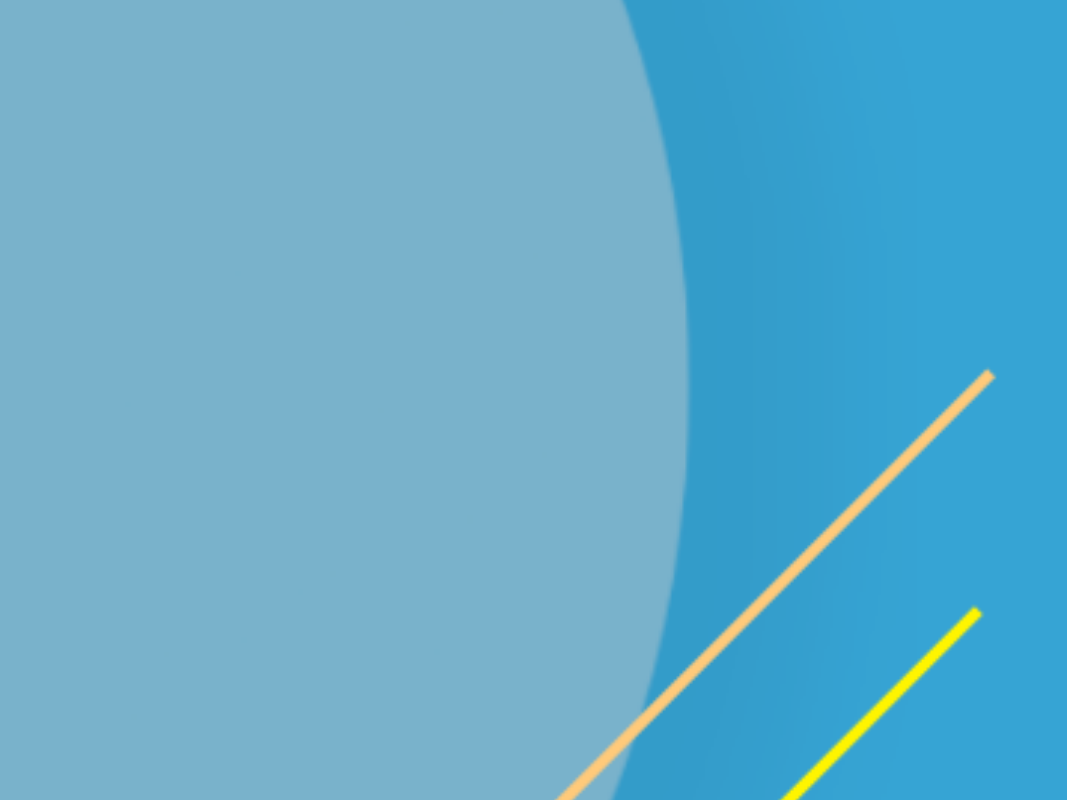
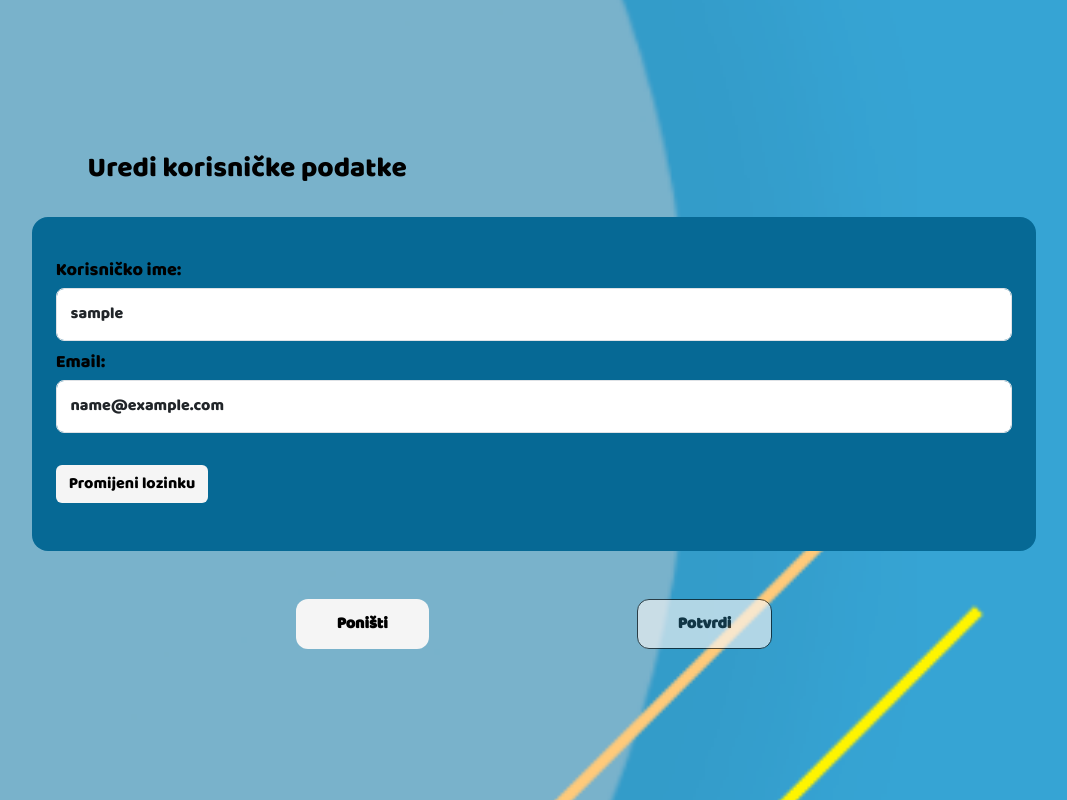
Before and after one commit to emilipuh/frontend, a Vue app: page /urediKorisnika in a window 1280 px wide. Shown: the whole page, without its empty margins (106-1173 px from the left). Built offline with nearby package versions, Linux system fonts and the light colour scheme; sample sign-in values are in the browser's storage.

Commit message:
Dodan dio koda za handlanje grešaka

```diff
--- a/src/views/UrediKorisnika.vue
+++ b/src/views/UrediKorisnika.vue
@@ -1,7 +1,288 @@
-<template></template>
+<template>
+  <div class="container">
+    <h3>Uredi korisničke podatke</h3>
+    <div class="content">
+      <form>
+        <div class="username">
+          <label for="username">Korisničko ime:</label>
+          <div>
+            <input
+              type="username"
+              class="form-control"
+              id="username"
+              v-model="kopijaAuth.username"
+              @blur="checkUsernameLength"
+            />
+          </div>
+          <p v-if="errors.errorUsername" class="error-message">
+            <i class="fa-solid fa-triangle-exclamation"></i>
+            {{ errors.errorUsername }}
+          </p>
+        </div>
+        <div class="email">
+          <label for="email">Email:</label>
+          <div>
+            <input
+              type="email"
+              class="form-control"
+              id="email"
+              v-model="kopijaAuth.email"
+              @blur="checkEmail"
+            />
+          </div>
+          <p v-if="errors.errorEmail" class="error-message">
+            <i class="fa-solid fa-triangle-exclamation"></i>
+            {{ errors.errorEmail }}
+          </p>
+        </div>
+        <button
+          v-if="!promijeniLozinku"
+          class="btn"
+          @click="
+            {
+              promijeniLozinku = true;
+            }
+          "
+        >
+          Promijeni lozinku
+        </button>
+        <div v-if="promijeniLozinku" class="oldPass">
+          <label for="oldPass">Stara lozinka:</label>
+          <div>
+            <input
+              placeholder="Lozinka"
+              type="password"
+              class="form-control"
+              id="oldPass"
+              v-model="stara_lozinka"
+              @blur="checkOldPassword"
+            />
+          </div>
+          <p v-if="errors.errorOldPassword" class="error-message">
+            <i class="fa-solid fa-triangle-exclamation"></i>
+            {{ errors.errorOldPassword }}
+          </p>
+        </div>
+        <div v-if="promijeniLozinku" class="password">
+          <label for="password">Nova lozinka:</label>
+          <div>
+            <input
+              placeholder="Lozinka"
+              type="password"
+              class="form-control"
+              id="password"
+              v-model="nova_lozinka"
+              @blur="checkPassword"
+            />
+          </div>
+          <p v-if="errors.errorPassword" class="error-message">
+            <i class="fa-solid fa-triangle-exclamation"></i>
+            {{ errors.errorPassword }}
+          </p>
+        </div>
+      </form>
+      <p v-if="errors.error" class="error-message">
+        <i class="fa-solid fa-triangle-exclamation"></i>
+        {{ errors.error }}
+      </p>
+    </div>
+    <div class="buttons">
+      <Ponisti />
+      <Potvrdi @potvrdiUpis="azurirajPodatke" :postojiGreska="postojiGreska" />
+    </div>
+  </div>
+</template>
 <script>
+import { Auth, Promjene } from "@/services";
+import Potvrdi from "@/components/Potvrdi.vue";
+import Ponisti from "@/components/Ponisti.vue";
+
 export default {
   name: "urediKorisnika",
+  components: {
+    Potvrdi,
+    Ponisti,
+  },
+  computed: {
+    postojiGreska() {
+      return !!(
+        this.errors.error ||
+        this.errors.errorUsername ||
+        this.errors.errorEmail ||
+        this.errors.errorPassword ||
+        this.errors.errorOldPassword ||
+        !this.isDataChanged
+      );
+    },
+    isDataChanged() {
+      return (
+        JSON.stringify(this.kopijaAuth) !== JSON.stringify(Auth.state) ||
+        this.stara_lozinka !== "" ||
+        this.nova_lozinka !== ""
+      );
+    },
+  },
+  data() {
+    return {
+      kopijaAuth: { ...Auth.state },
+      stara_lozinka: "",
+      nova_lozinka: "",
+      errors: {
+        error: "",
+        errorUsername: "",
+        errorEmail: "",
+        errorOldPassword: "",
+        errorPassword: "",
+      },
+      promijeniLozinku: false,
+    };
+  },
+  methods: {
+    checkPassword() {
+      if (this.stara_lozinka === this.nova_lozinka) {
+        this.errors.errorPassword =
+          "Nova lozinka mora biti različita od stare lozinke.";
+        return;
+      } else if (this.nova_lozinka.length < 6) {
+        this.errors.errorPassword = "Lozinka mora sadržavati barem 6 znakova";
+      } else {
+        this.errors.errorPassword = "";
+      }
+    },
+    checkOldPassword() {
+      if (this.stara_lozinka.length < 6) {
+        // zato jer inicijativno lozinka mora sadržavati barem 6 znakova
+        this.errors.errorOldPassword = "Unesite staru lozinku";
+      } else {
+        this.errors.errorOldPassword = "";
+      }
+    },
+    checkUsernameLength() {
+      if (this.kopijaAuth.username.length < 4) {
+        this.errors.errorUsername = "Korisničko ime mora imati barem 4 znaka";
+        return;
+      } else {
+        this.errors.errorUsername = "";
+      }
+    },
+    checkEmail() {
+      const regx = /^([a-zA-Z0-9\._]+)@([a-zA-Z0-9])+.([a-z]+)(.[a-z]+)?$/;
+
+      if (!regx.test(this.kopijaAuth.email)) {
+        this.errors.errorEmail = "Neispravan format email adrese";
+        return false;
+      } else {
+        this.errors.errorEmail = "";
+        return true;
+      }
+    },
+    async azurirajPodatke() {
+      try {
+        let azuriraniPodaci = {};
+        let userId = Auth.getUserId();
+        azuriraniPodaci.userId = userId;
+        if (this.kopijaAuth.username != Auth.state.username) {
+          azuriraniPodaci.username = this.kopijaAuth.username;
+        }
+        if (this.kopijaAuth.email != Auth.state.email) {
+          azuriraniPodaci.email = this.kopijaAuth.email;
+        }
+        if (this.promijeniLozinku) {
+          azuriraniPodaci.stara_lozinka = this.stara_lozinka;
+          azuriraniPodaci.nova_lozinka = this.nova_lozinka;
+        }
+        let response = await Promjene.promijenaPodataka(azuriraniPodaci);
+        console.log("Response: ", response.data.message);
+        // mijenjanje username ili emaila
+        if (response.status === 200) {
+          let user = Auth.getUser();
+          if (user) {
+            if (azuriraniPodaci.username) {
+              user.username = azuriraniPodaci.username;
+            }
+            if (azuriraniPodaci.email) {
+              user.email = azuriraniPodaci.email;
+            }
+            localStorage.setItem("user", JSON.stringify(user));
+            //this.$router.go(); // jer mi se inače ne prikazuju odmah korisnički podaci
+          }
+        } else {
+          console.error("Greška prilikom ažuriranja podataka.");
+        }
+      } catch (error) {
+        console.error("Greška prilikom ažuriranja podataka:", error); // tu mi se ispisuje error
+        const error1 = error.response.data.error.split(":");
+        const error3 = error1[1].trim();
+
+        alert(error3);
+      }
+    },
+  },
 };
 </script>
-<style></style>
+
+<style scoped lang="scss">
+.container {
+  margin: auto;
+  min-height: 100dvh;
+  color: black;
+  display: flex;
+  flex-direction: column;
+  justify-content: center;
+  align-items: center;
+}
+
+.content {
+  background-color: #066995;
+  border-radius: 2vh;
+  padding: 4vh 0vh 6vh 0vh;
+  width: 90%;
+  margin: 3vh 0vh 6vh 0vh;
+}
+h3 {
+  color: black;
+  align-self: start;
+  margin-left: 10%;
+}
+label {
+  margin-bottom: 0.5vh;
+}
+.username,
+.email,
+.oldPass,
+.password,
+.repeatPass {
+  text-align: start;
+  font-size: 18px;
+  margin: 1vh 3vh 0vh 3vh;
+}
+.oldPass {
+  margin: 6vh 3vh 0vh 3vh;
+}
+form {
+  width: 100%;
+}
+.form-control {
+  border-radius: 1vh;
+  padding: 1.7vh;
+}
+.btn {
+  background-color: whitesmoke;
+  color: black;
+  display: flex;
+  justify-content: flex-start;
+  margin-left: 3vh;
+  margin-top: 4vh;
+  font-size: 16px;
+}
+.buttons {
+  min-width: 80%;
+  display: flex;
+  justify-content: space-evenly;
+}
+.error-message {
+  margin: 1vh 0.5vh;
+  font-size: 14px;
+  color: rgb(223, 223, 0);
+}
+</style>
```
